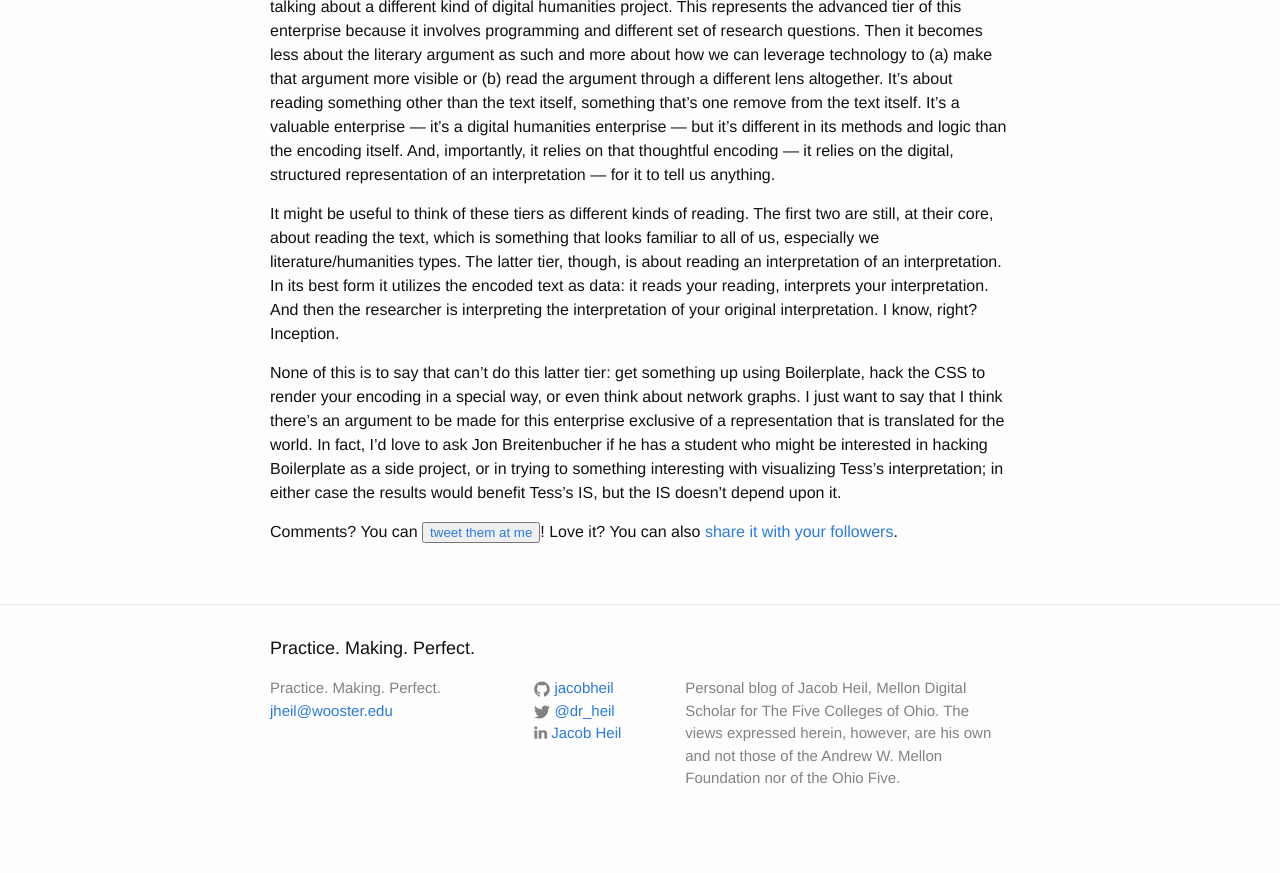
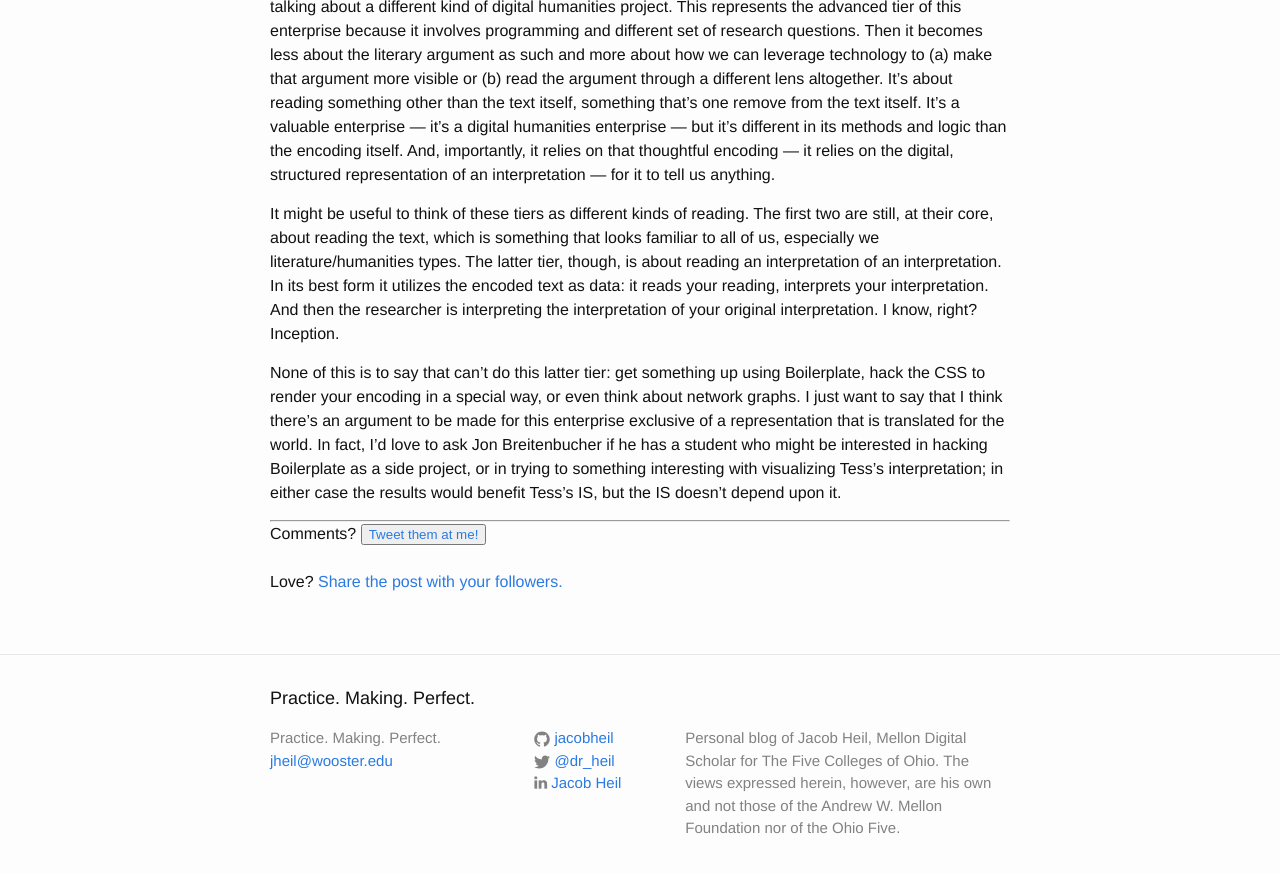
Before and after one commit to jacobheil/blog, a Jekyll site: the page built from _posts/2015-11-12-tei.markdown, in a window 1280 px wide and 900 px high, scrolled down 970 px. Shown: the top 873 px of the window. Built offline with Jekyll 4.4.1, drawn with Linux system fonts in a browser that asks for light colours; nearby versions of some CDN libraries; before the commit the page ends 1820 px from its top, so only the background shows below that.

Commit message:
Tweaking html buttons

```diff
--- a/_includes/twitter_plug.html
+++ b/_includes/twitter_plug.html
@@ -1,4 +1,5 @@
-Comments? You can <button type="button"><a class="twitter-hashtag-button"
-  href="https://twitter.com/intent/tweet?screen_name=dr_heil&button_hashtag=pmp // {{ page.title }} // " target="_blank"> tweet them at me</a></button>!
-Love it? You can also <a href="https://twitter.com/intent/tweet?url={{ site.url }}{{ page.url }}&text={{ page.title }}&via=dr_heil" target="_blank">
-share it with your followers</a>.
+<hr>
+Comments? <button type="button"><a class="twitter-hashtag-button"
+  href="https://twitter.com/intent/tweet?screen_name=dr_heil&button_hashtag=pmp // {{ page.title }} // " target="_blank">Tweet them at me!</a></button><br><br>
+Love? <a href="https://twitter.com/intent/tweet?url={{ site.url }}{{ page.url }}&text={{ page.title }}&via=dr_heil" target="_blank">
+Share the post with your followers.</a>
```
